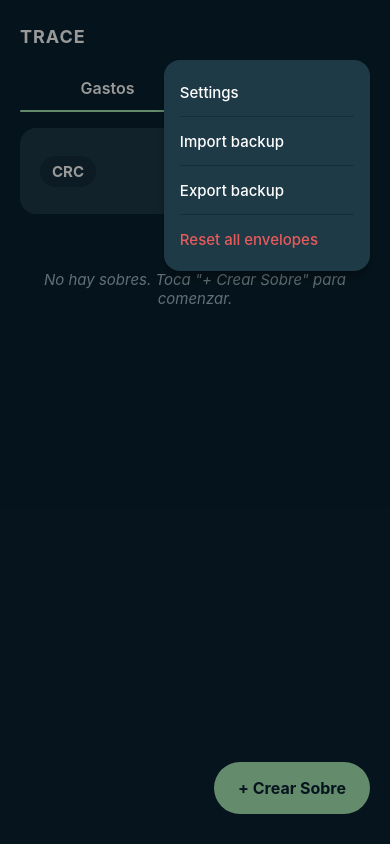
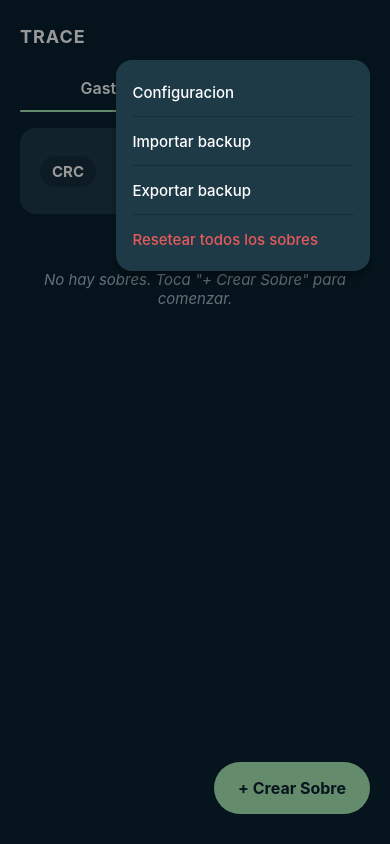
Before and after one commit to Czar81/Trace, a React Native app: screen /Main in a window 390 px wide. Both pictures are taken after a click on the element 350 px from the left and 36 px from the top of the page. Built offline with nearby package versions, Linux system fonts and the light colour scheme; some icons are missing; what react-native-keyboard-controller would draw is missing.

Commit message:
fix: change english words to spanish

```diff
--- a/src/screens/MainScreen.tsx
+++ b/src/screens/MainScreen.tsx
@@ -88,10 +88,10 @@ export const MainScreen = ({ navigation }: any) => {
   };
 
   const menuItems: ActionMenuItem[] = [
-    { label: 'Settings', icon: <Settings color={COLORS.secondaryText} size={20} />, onPress: () => navigation.navigate('Settings') },
-    { label: 'Import backup', icon: <Upload color={COLORS.secondaryText} size={20} />, onPress: handleImport },
-    { label: 'Export backup', icon: <Download color={COLORS.secondaryText} size={20} />, onPress: () => exportDataToCSV(envelopes, transactions, paymentMethods, categories, settings) },
-    { label: 'Reset all envelopes', icon: <RefreshCw color={COLORS.redText} size={20} />, destructive: true, onPress: () => setShowResetConfirm(true) },
+    { label: 'Configuracion', icon: <Settings color={COLORS.secondaryText} size={20} />, onPress: () => navigation.navigate('Settings') },
+    { label: 'Importar backup', icon: <Upload color={COLORS.secondaryText} size={20} />, onPress: handleImport },
+    { label: 'Exportar backup', icon: <Download color={COLORS.secondaryText} size={20} />, onPress: () => exportDataToCSV(envelopes, transactions, paymentMethods, categories, settings) },
+    { label: 'Resetear todos los sobres', icon: <RefreshCw color={COLORS.redText} size={20} />, destructive: true, onPress: () => setShowResetConfirm(true) },
   ];
 
   const renderEnvelope = ({ item }: { item: Envelope }) => {
```
